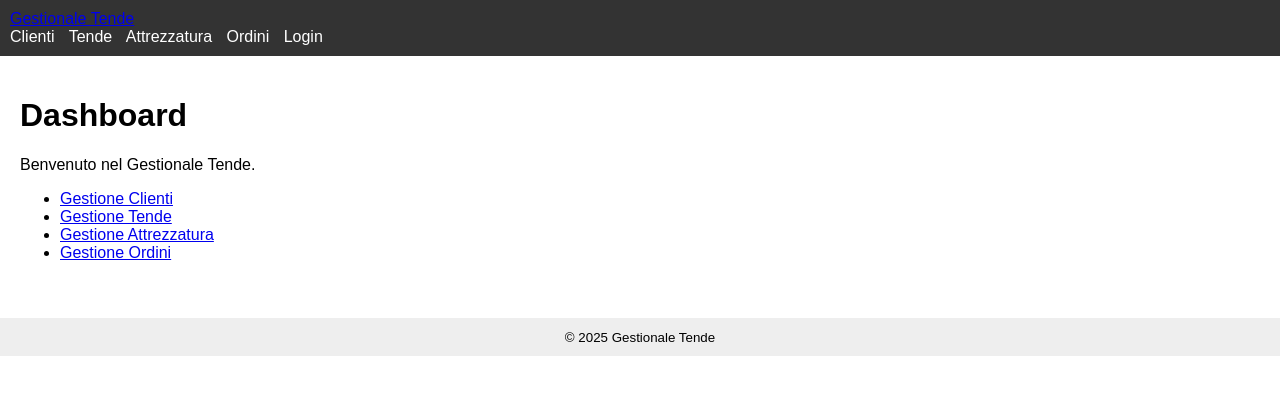
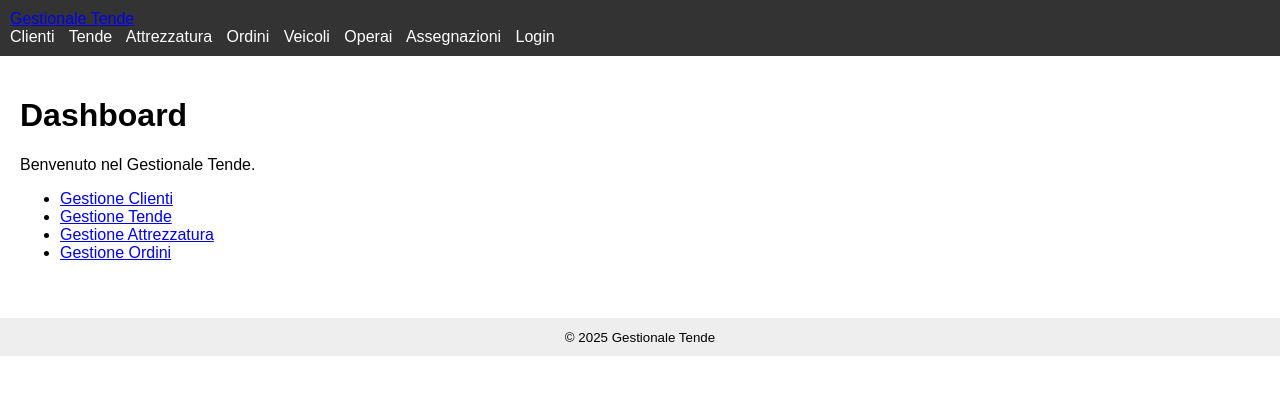
Before and after one commit to MichaelPain/gestionaletende, a PHP site: page /index.php in a window 1280 px wide. Shown: the top 395 px of the page. Run offline with PHP 8.4, Linux system fonts and the light colour scheme.

Commit message:
Update header.php

```diff
--- a/includes/header.php
+++ b/includes/header.php
@@ -22,6 +22,9 @@ $user = current_user();
     <a href="/pages/tende/index.php">Tende</a>
     <a href="/pages/attrezzatura/index.php">Attrezzatura</a>
     <a href="/pages/ordini/index.php">Ordini</a>
+    <a href="/pages/veicoli/index.php">Veicoli</a>
+    <a href="/pages/operai/index.php">Operai</a>
+    <a href="/pages/assegnazioni/index.php">Assegnazioni</a>
     <?php if ($user): ?>
         <span class="user">Ciao, <?= sanitize($user['username']) ?> (<?= sanitize($user['ruolo']) ?>)</span>
         <a href="/pages/logout.php">Logout</a>
```
Lines whose indentation alone changed are shown as unchanged.
